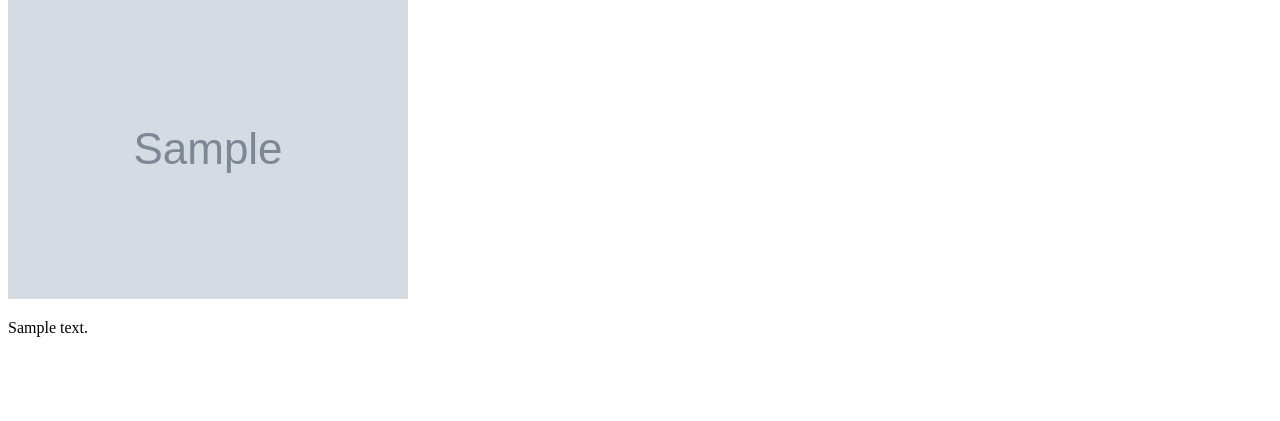
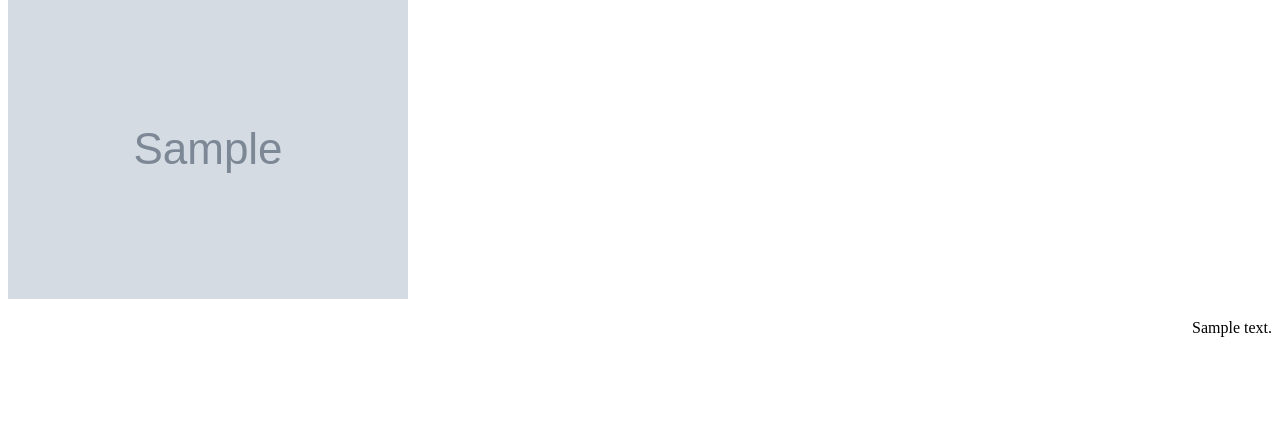
Before and after one commit to Dobromudrov/tms-exam-project, a Django app: template rentcar/main/templates/main/post.html in a window 1280 px wide. Shown: the part 139-560 px from the top of the page. Run offline with Django 3.2, Linux system fonts and the light colour scheme; the template is opened without the code that fills it: most values are stand-ins (such as "Sample title", 1, 10 or a date in 2020); grey boxes marked "Sample" are stand-in pictures.

Commit message:
add css style in post.html

```diff
--- a/rentcar/main/static/main/css/menu.css
+++ b/rentcar/main/static/main/css/menu.css
@@ -87,3 +87,11 @@ nav__menu {
     padding: 0;
     color: #CC0000
 }
+
+.post_image{
+	text-align: left;
+}
+
+.post_text{
+    text-align: right;
+}
--- a/rentcar/main/templates/main/post.html
+++ b/rentcar/main/templates/main/post.html
@@ -2,10 +2,10 @@
 
 {% block content %}
 <h1>{{post.title}}</h1>
-
+<div class="post_image">
 {% if post.photo %}
 <p><img src="{{post.photo.url}}"></p>
 {% endif %}
-
-{{post.content|linebreaks}}
+</div>
+<div class="post_text">{{post.content|linebreaks}}</div>
 {% endblock %}
```
